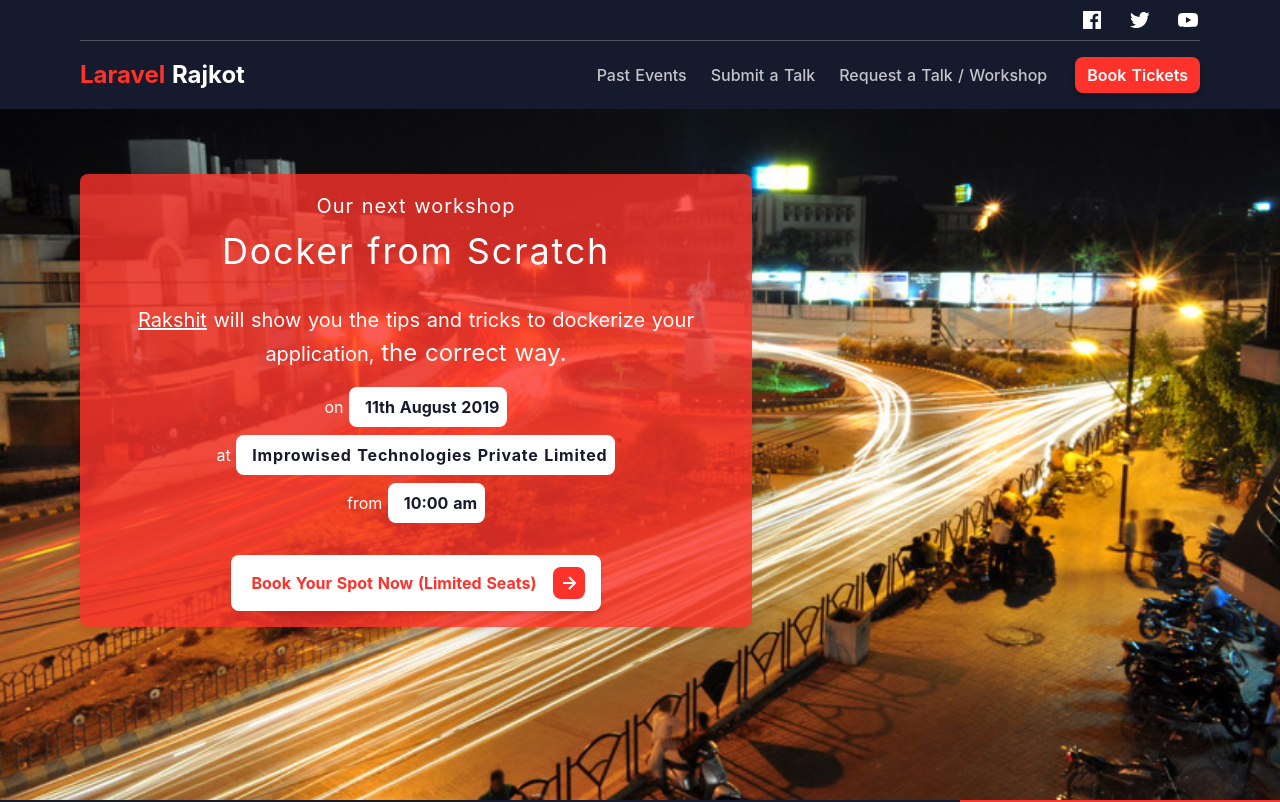
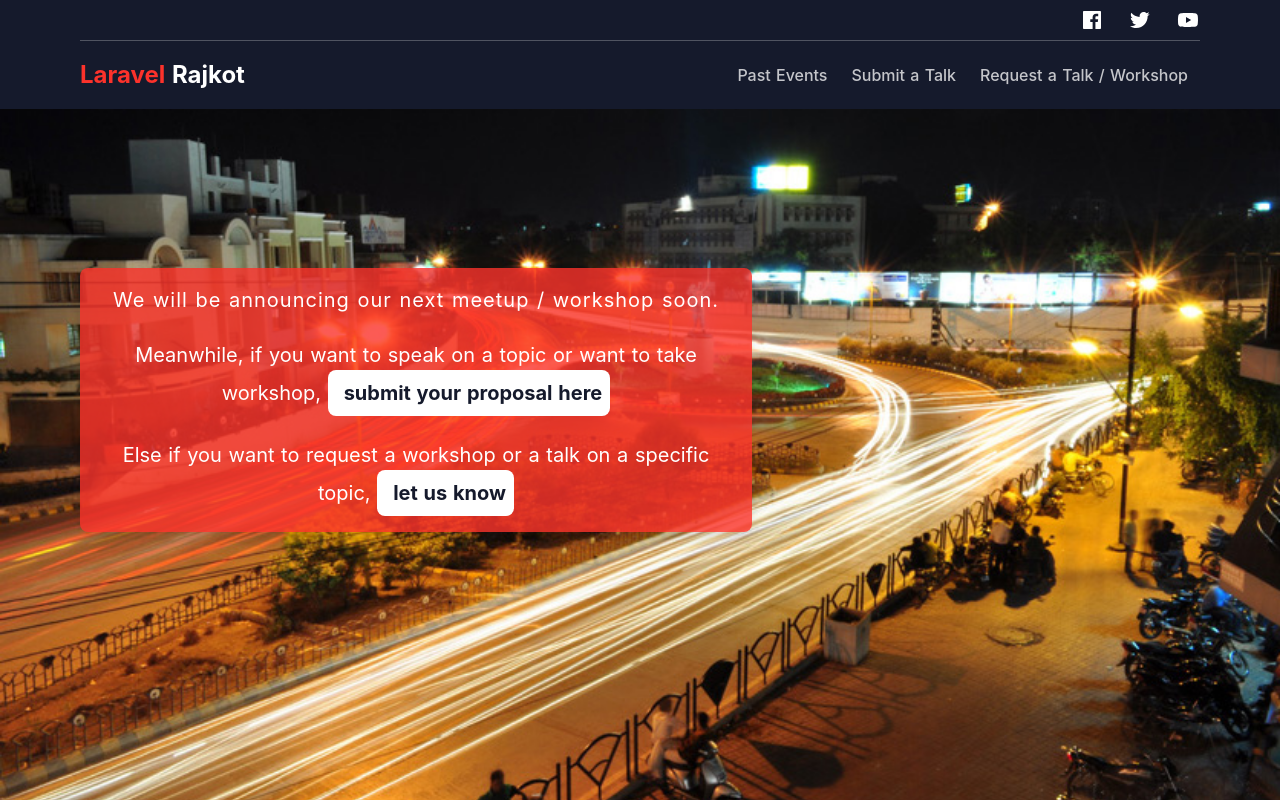
Before and after one commit to laravelrajkot/site, a Nuxt app: page / in a window 1280 px wide. Shown: the top 802 px of the page. Built offline with nearby package versions, Linux system fonts and the light colour scheme.

Commit message:
Generic Page Added

```diff
--- a/pages/index.vue
+++ b/pages/index.vue
@@ -60,9 +60,9 @@
             <li><a class="md:p-3 text-white font-medium opacity-75 hover:opacity-100" href="https://forms.gle/R1P5nUsSZVWVThwx7" target="_blank">Request a Talk / Workshop</a></li>
             </li>
             <!-- <li><a class="md:p-3 text-white font-medium opacity-75 hover:opacity-100 lg:mb-0 mb-2" href="#">Contact Us</a></li> -->
-            <li class="hidden xl:block"><a
+            <!-- <li class="hidden xl:block"><a
                 class="font-semibold bg-laracolor hover:bg-laracolor text-white px-3 py-2 rounded-lg shadow-md hover:shadow-lg ml-4"
-                href="https://allevents.in/rajkot/docker-from-scratch/80001055575168" target="_blank">Book Tickets</a></li>
+                href="https://allevents.in/rajkot/docker-from-scratch/80001055575168" target="_blank">Book Tickets</a></li> -->
           </ul>
         </nav>
       </div>
@@ -70,7 +70,7 @@
   </header>
   <section class="relative bg-blue-700 px-4 lg:px-20 overflow-hidden h-screen flex items-center content-center">
       <div class="bg-cover absolute top-0 left-0 z-0 w-full h-full" style="background-image: url('images/cover-bg.jpg')"></div>
-      <div class="flex items-center content-center">
+      <!-- <div class="flex items-center content-center">
         <div class="relative z-10 md:max-w-2xl px-6 py-4 rounded-lg text-center shadow-lg" style="background-color: rgba(252, 50, 43, .8)">
           <h4 class="font-normal text-white text-xl leading-relaxed tracking-wider">Our next workshop</h4>
 
@@ -102,10 +102,22 @@
             </div>
           </a>
         </div>
+      </div>  -->
+      <div class="flex items-center content-center">
+        <div class="relative z-10 md:max-w-2xl px-6 py-4 rounded-lg text-center shadow-lg" style="background-color: rgba(252, 50, 43, .8)">
+          <h4 class="font-normal text-white text-xl leading-relaxed tracking-wider">We will be announcing our next meetup / workshop soon.</h4>
+
+          <br/>
+          <span class="font-normal text-white text-base lg:text-xl mt-6 mb-4"> Meanwhile, if you want to speak on a topic or want to take workshop, <a href="https://forms.gle/DHHBgtPjTd5Gm4hL6" target="_blank"><span class="inline-block bg-white pl-4 pr-2 py-2 text-headerdark rounded-lg font-bold">submit your proposal here</span></a></span>
+          <br/>
+          <br/>
+          <span class="font-normal text-white text-base lg:text-xl mt-6 mb-4">Else if you want to request a workshop or a talk on a specific topic, <a href="https://forms.gle/R1P5nUsSZVWVThwx7" target="_blank"> <span class="inline-block bg-white pl-4 pr-2 py-2 text-headerdark rounded-lg font-bold">let us know</span></a></span>
+          <br/>
+        </div>
       </div>
   </section>
    <section class="relative flex flex-col lg:flex-row">
-    <div class="w-full lg:w-3/4 flex flex-wrap bg-headerdark text-white py-20 px-4 lg:px-20 lg:flex-row ">
+    <!-- <div class="w-full lg:w-3/4 flex flex-wrap bg-headerdark text-white py-20 px-4 lg:px-20 lg:flex-row ">
       <div class="w-full lg:w-1/2 lg:px-16">
         <h6 class="uppercase text-sm text-gray-700 font-semibold tracking-wider">Our Next <span class="text-laracolor">Workshop</span></h6>
         <h2 class="text-3xl font-semibold leading-tight mt-6">Docker from scratch</h2>
@@ -205,7 +217,7 @@
             </div>
 
         </div>
-    </div>
+    </div> -->
   </section>
   </div>
 </template>
```
